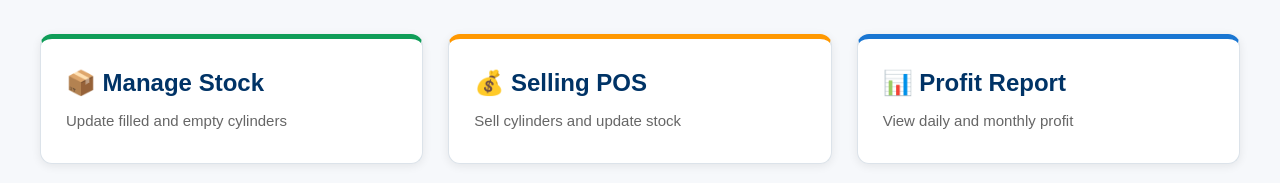
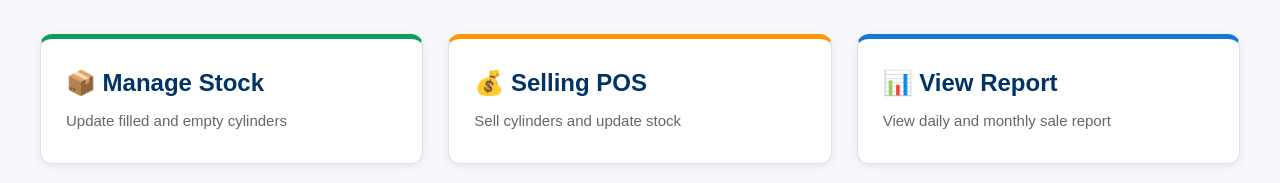
Before and after one commit to Krishna-MERN/Garg-filing-station, a React (Vite) app in the folder client/: page /home in a window 1280 px wide. Shown: the part 229-412 px from the top of the page. Built offline with nearby package versions, Linux system fonts and the light colour scheme.

Commit message:
something new

```diff
--- a/client/src/pages/Home.jsx
+++ b/client/src/pages/Home.jsx
@@ -53,8 +53,8 @@ function Home() {
             className="home-card"
             onClick={() => navigate("/profit")}
           >
-            <h2>📊 Profit Report</h2>
-            <p>View daily and monthly profit</p>
+            <h2>📊 View Report</h2>
+            <p>View daily and monthly sale report</p>
           </button>
 
         </div>
```
